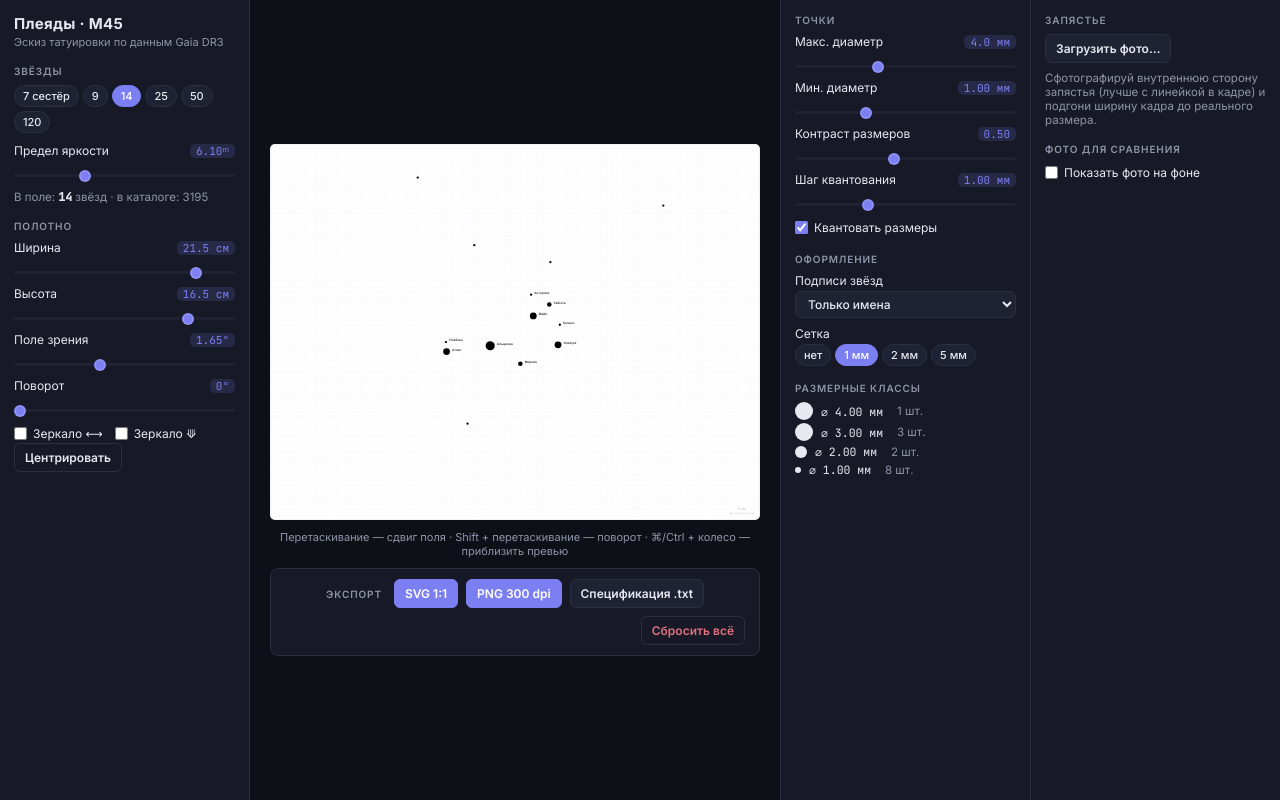
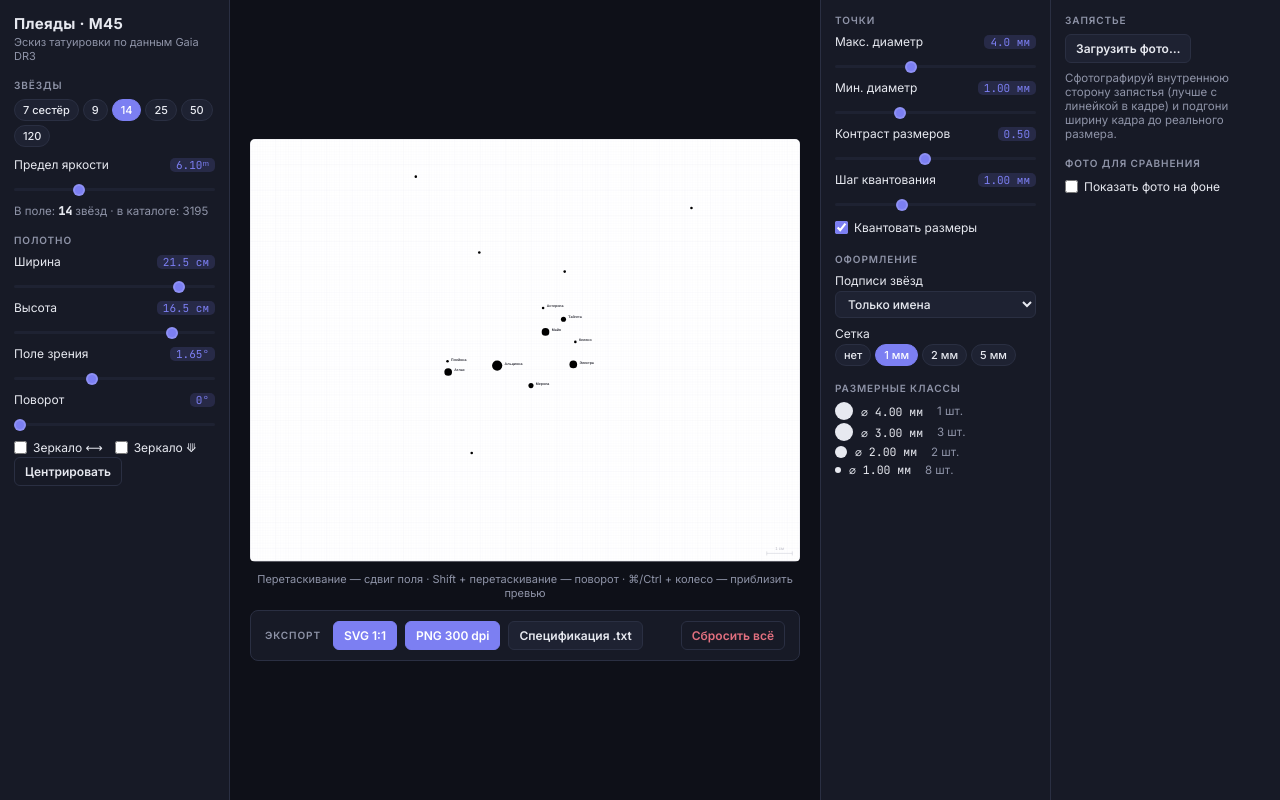
Before and after one commit to tyaga/astro-tattoo, a React (Vite) app: page / in a window 1280 px wide. Built offline with nearby package versions, Linux system fonts and the light colour scheme.

Commit message:
Панели не обрезаются на узких экранах

```diff
--- a/src/styles.css
+++ b/src/styles.css
@@ -24,7 +24,7 @@ body {
 
 .app {
     display: grid;
-    grid-template-columns: 250px 1fr 250px 250px;
+    grid-template-columns: 230px minmax(0, 1fr) 230px 230px;
     min-height: 100vh;
 }
 
@@ -327,6 +327,7 @@ select {
     justify-content: center;
     padding: 20px;
     gap: 10px;
+    min-width: 0;
 }
 
 .preview-wrap {
@@ -373,7 +374,7 @@ select {
     text-decoration: underline;
 }
 
-@media (max-width: 1100px) {
+@media (max-width: 1250px) {
     .app {
         grid-template-columns: 1fr;
     }
```
